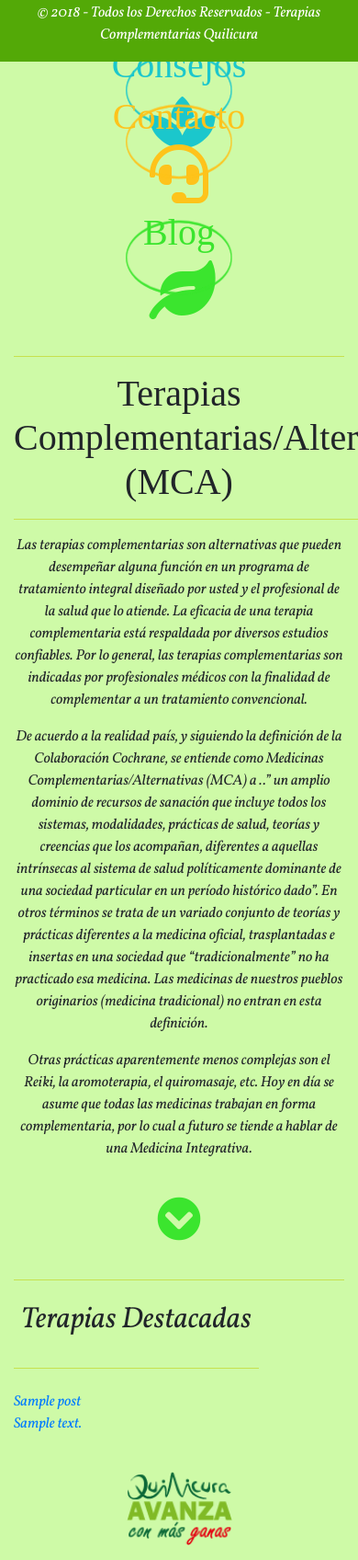
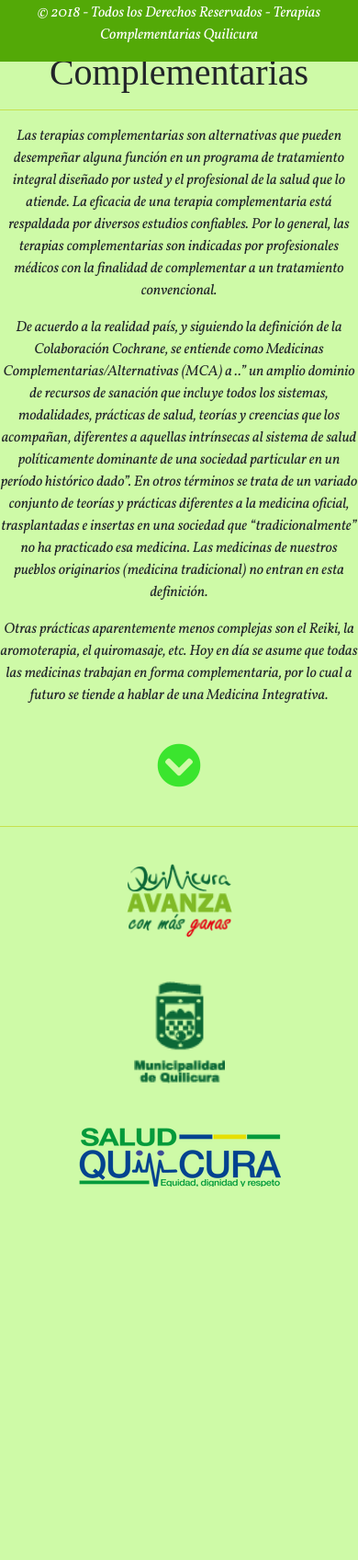
Before and after one commit to EmeDebler/Naturale_PFinal, a WordPress theme: template themes/naturale/page-home.php in a window 390 px wide; the page is wider, and only the part inside the window is pictured. Shown: the part 777-2473 px from the top of that part at 92% size. After the commit the page ends 2067 px from the top of that part, so only its background shows below. Run offline with PHP 8.4 and a stand-in for WordPress, Linux system fonts and the light colour scheme; the site name, menu and one post (Sample post) are stand-ins, and other content is empty; some libraries are stand-ins or nearby versions; some web fonts are replaced.

Commit message:
se deja totalmente responsive el sitio

```diff
--- a/themes/naturale/index.php
+++ b/themes/naturale/index.php
@@ -26,7 +26,7 @@
 <!--Articulo 2-->
      <div class="col-12 col-sm-12 col-md-12 col-lg-12 pt-2 mt-2 img_color text-center">
     <hr color="DCFA57">
-      <h1 class="parrafo_1">Terapias Complementarias/Alternativas (MCA)</h1>
+      <h1 class="parrafo_1">Terapias Complementarias</h1>
     <hr color="DCFA57" width="500">
       <p class="parrafo_color">Las terapias complementarias son alternativas que pueden desempeñar alguna función en un programa de tratamiento integral diseñado por usted y el profesional de la salud que lo atiende.
         La eficacia de una terapia complementaria está respaldada por diversos estudios confiables.
--- a/themes/naturale/page-home.php
+++ b/themes/naturale/page-home.php
@@ -1,32 +1,38 @@
 <?php get_header(); ?>
-<main class="main_color">
-  <div class="container">
+
+<main class="main_color text-center">
+
+<!--Articulo 1-->
+     <div class="col-12 col-sm-12 col-md-12 col-lg-12">
+        <h1 class="parrafo_1">Misión</h1>
+         <hr color="DCFA57">
+         <p class="parrafo_color">Nuestra página está enfocada en informar y prestar servicios de calidad en el área salud para nuestra comuna, aportando en terapias alternativas que sirven de apoyo para diferentes patologías todo bajo la asesoría de un equipo de especialistas certificados en el área de la medicina holística y sus ramas.</p>
+      </div>
+          <div class="embed-responsive embed-responsive-16by9">
+            <iframe class="embed-responsive-item" src="https://www.youtube.com/embed/zQB6THiHtPU" allowfullscreen></iframe>
+          </div>
+<hr color="DCFA57">
+
+<!--prueba icono-->
+
+    <div class="container">
     <div class="row">
-<!--Articulo 1-->
-        <div class="col-12 col-sm-12 col-md-12 col-lg-12 p-4 img_color text-center">
-         <h1 class="parrafo_1">Misión</h1>
-         <hr color="DCFA57" width="500">
-         <p class="parrafo_color">Nuestra página está enfocada en informar y prestar servicios de calidad en el área salud para nuestra comuna, aportando en terapias alternativas que sirven de apoyo para diferentes patologías todo bajo la asesoría de un equipo de especialistas certificados en el área de la medicina holística y sus ramas.</p>
-        <div class="col-12 col-sm-12 col-md-12 col-lg-12 p-4 img_color text-center">
-          <iframe width="560" height="315" src="https://www.youtube.com/embed/zQB6THiHtPU" frameborder="0" allow="autoplay; encrypted-media" allowfullscreen></iframe>
-        </div>
-        <hr color="DCFA57">
-        </div>
-<!--prueba icono-->
-      <div class="col-12 col-sm-11 col-md-4 col-lg-4 text-center font_ico"><h1>Consejos</h1>
+      <div class="col-12 col-sm-10 col-md-4 col-lg-4 text-center font_ico none"><h1>Consejos</h1>
         <a href="<?php bloginfo('url'); ?>/noticias/"><span class="main_ico pulse"><i class="fas fa-spa"></i></span></a>
       </div>
-      <div class="col-12 col-sm-11 col-md-4 col-lg-4 text-center font_ico_2"><h1>Contacto</h1>
+      <div class="col-12 col-sm-10 col-md-4 col-lg-4 text-center font_ico_2"><h1>Contacto</h1>
         <a href="<?php bloginfo('url'); ?>/contacto/"><span class="main_ico_2 pulse_2"><i class="fas fa-headset"></i></span></a>
       </div>
-      <div class="col-12 col-sm-11 col-md-4 col-lg-4 text-center font_ico_3"><h1>Blog</h1>
+      <div class="col-12 col-sm-10 col-md-4 col-lg-4 text-center font_ico_3 none"><h1>Blog</h1>
        <a href="<?php bloginfo('url'); ?>/blog/"><span class="main_ico_3 pulse_3"><i class="fas fa-leaf"></i></span></a>
-     </div>
+      </div>
+    </div>
+    </div>
 <!--Articulo 2-->
-     <div class="col-12 col-sm-12 col-md-12 col-lg-12 pt-2 mt-2 img_color text-center">
+     <div class="text-center">
     <hr color="DCFA57">
-      <h1 class="parrafo_1">Terapias Complementarias/Alternativas (MCA)</h1>
-    <hr color="DCFA57" width="500">
+      <h1 class="parrafo_1">Terapias Complementarias</h1>
+    <hr color="DCFA57">
       <p class="parrafo_color">Las terapias complementarias son alternativas que pueden desempeñar alguna función en un programa de tratamiento integral diseñado por usted y el profesional de la salud que lo atiende.
         La eficacia de una terapia complementaria está respaldada por diversos estudios confiables.
       Por lo general, las terapias complementarias son indicadas por profesionales médicos con la finalidad de complementar a un tratamiento convencional.</p>
@@ -38,50 +44,9 @@
      </div>
     <hr color="DCFA57">
      </div>
-
-<!--Artículos-->
-
-<section class="p-0" id="portfolio">
-<div class="container img-fliud">
-<h2 class="section-heading text-center p-2">Terapias Destacadas</h2>
-<hr class="my-4" color="DCFA57">
-<div class="row no-gutters popup-gallery">
-  <?php
-    $arg = array(
-      'post_type'  => 'articulo',
-      'posts_per_page'  => 6
-    );
-
-    $get_arg = new WP_Query( $arg );
-
-    while ( $get_arg->have_posts() ) {
-      $get_arg->the_post();
-  ?>
-
-   <div class="col-lg-4 col-sm-6">
-    <a class="portfolio-box" href="<?php the_post_thumbnail_url( 'large' )
-    ?>">
-    <?php the_post_thumbnail( '', array( 'class' => 'img-fluid' ) );
-     ?>
-    <div class="portfolio-box-caption">
-      <div class="portfolio-box-caption-content">
-        <div class="project-category text-faded">
-          <?php the_title() ?>
-        </div>
-        <div class="project-name">
-        <?php the_content() ?>
-        </div>
-      </div>
-    </div>
-    </a>
-   </div>
-
-  <?php } wp_reset_postdata();
- ?>
-</div>
-</div>
-</section>
 <!--logo Quilicura-->
+ <div class="container">
+    <div class="row">
      <div class="col-12 col-sm-12 col-md-4 col-lg-4 p-4 text-center parrafo_color">
       <img src="<?php echo get_template_directory_uri(); ?>/assets/img/logo2.png" width="115" alt="">
      </div>
@@ -94,5 +59,8 @@
      <div class="col-12 col-sm-12 col-md-12 col-lg-12 p-4 parrafo_color"></div>
     </div>
   </div>
+  <div class="col-12 col-sm-12 col-md-12 col-lg-12 p-4 parrafo_color"></div>
+
 </main>
+
 <?php get_footer(); ?>
```
Also changed, not shown: themes/naturale/front-page.php (+20 -12 lines).
